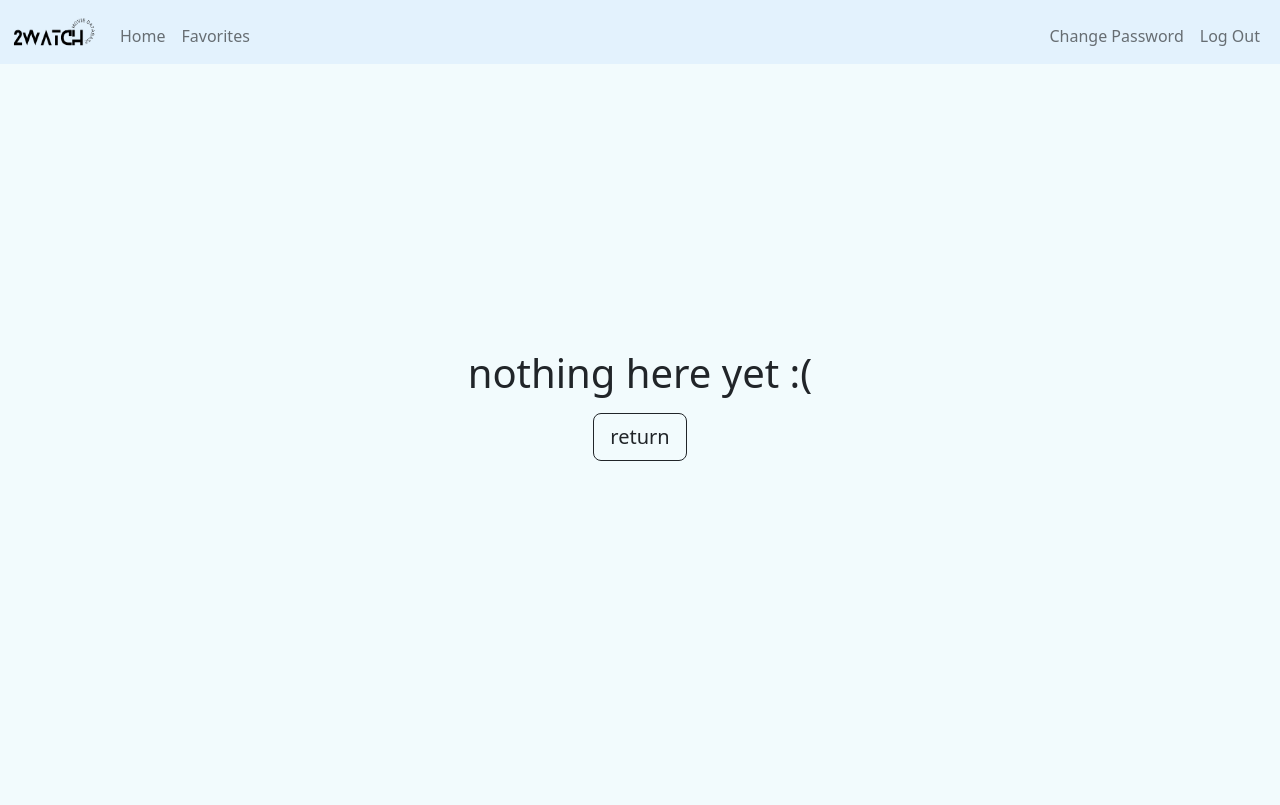
After one commit to erickgnclvs/flask-movie-app, a Flask app: page /add in a window 1280 px wide. The commit adds this page. Run offline with Flask 3, Linux system fonts and the light colour scheme.

Commit message:
Change navbar and add empty routes on app.py

```diff
--- a/app.py
+++ b/app.py
@@ -1,4 +1,5 @@
 from flask import Flask, render_template, redirect
+from flask_sqlalchemy import SQLAlchemy
 
 app = Flask(__name__)
 
@@ -6,14 +7,45 @@ app = Flask(__name__)
 def index():
     return redirect('/home')
 
-@app.route('/home')
+@app.route('/home', methods=['POST', 'GET'])
 def home():
-    return render_template('index.html')
+    return render_template('about.html')
 
+@app.route('/register', methods=['POST', 'GET'])
+def register():
+    return render_template('sorry.html')
 
-#todo
+@app.route('/login', methods=['POST', 'GET'])
+def login():
+    return render_template('sorry.html')
 
+@app.route('/favorites', methods=['POST', 'GET'])
+def favorites():
+    return render_template('sorry.html')
 
+@app.route('/add', methods=['POST', 'GET'])
+def add():
+    return render_template('sorry.html')
+
+@app.route('/delete', methods=['POST', 'GET'])
+def delete():
+    return render_template('sorry.html')
+
+@app.route('/changepassword', methods=['POST', 'GET'])
+def changepassword():
+    return render_template('sorry.html')
+
+@app.route('/logout', methods=['POST', 'GET'])
+def logout():
+    return render_template('sorry.html')
+
+@app.route('/search', methods=['POST', 'GET'])
+def search():
+    return render_template('sorry.html')
+
+@app.route('/forgotpassword', methods=['POST', 'GET'])
+def password():
+    return render_template('sorry.html')
 
 if __name__ == '__main__':
     app.run(debug=True)
--- a/templates/layout.html
+++ b/templates/layout.html
@@ -8,38 +8,34 @@
             <link rel="stylesheet" href="https://cdn.jsdelivr.net/npm/bootstrap@5.2.2/dist/css/bootstrap.min.css">
             <link rel="stylesheet" href="{{ url_for('static', filename='../static/styles.css') }}">
             <script src="https://cdn.jsdelivr.net/npm/bootstrap@5.0.2/dist/js/bootstrap.bundle.min.js"></script>
-            <title>Final Project: {% block title %} {% endblock %}</title>
+            <title>2WATCH: {% block title %} {% endblock %}</title>
         {% endblock %}
     </head>
     <body>
-        <nav class="navbar navbar-expand-sm navbar-light" style="background-color: #e3f2fd;">
+        <nav class="navbar navbar-expand-md navbar-light" style="background-color: #e3f2fd;">
             <div class="container-fluid">
 
                 <!-- place logo in here -->
 
-                <a id="logo" href="/"><img src="{{ url_for('static', filename='f.png') }}" height="30" width="30" alt="logo"></a>
-                <a class="navbar-brand" href="/">Final Project</a>
-                <button class="navbar-toggler" type="button" data-bs-toggle="collapse" data-bs-target="#navbarsExample03" aria-controls="navbarsExample03" aria-expanded="false" aria-label="Toggle navigation">
+                <a class="navbar-brand" href="/"><img src="{{ url_for('static', filename='icon.png') }}" height="35" width="84" alt="logo"></a>
+                <button aria-controls="navbar" aria-expanded="false" aria-label="Toggle navigation" class="navbar-toggler" data-bs-target="#navbar" data-bs-toggle="collapse" type="button">
                     <span class="navbar-toggler-icon"></span>
                 </button>
-                <div class="collapse navbar-collapse" id="navbarsExample03">
-                    <ul class="navbar-nav ms-auto mb-2 mb-sm-0">
-
-                        <!-- edit this part with correct links -->
-
-                        <li class="nav-item">
-                        <a class="nav-link" href="{{ url_for('home') }}">Home</a>
-                        </li>
-                        <li class="nav-item">
-                            <a class="nav-link" href="/">Page 2</a>
-                        </li>
-                        <li class="nav-item">
-                            <a class="nav-link" href="/">Page 3</a>
-                        </li>
-                        <li class="nav-item">
-                            <a class="nav-link" href="/">Page 4</a>
-                        </li>
-                    </ul>
+                <div class="collapse navbar-collapse" id="navbar">
+                    <!-- jinja loop if logged in -->
+                        <ul class="navbar-nav me-auto mt-2">
+                            <li class="nav-item"><a class="nav-link" href="/home">Home</a></li>
+                            <li class="nav-item"><a class="nav-link" href="/favorites">Favorites</a></li>
+                        </ul>
+                        <ul class="navbar-nav ms-auto mt-2">
+                            <li class="nav-item"><a class="nav-link" href="/changepassword">Change Password</a></li>
+                            <li class="nav-item"><a class="nav-link" href="/logout">Log Out</a></li>
+                        </ul>
+                    <!-- else -->
+                        <!-- <ul class="navbar-nav ms-auto mt-2"> -->
+                            <!-- <li class="nav-item"><a class="nav-link" href="/login">Log In</a></li> -->
+                        <!-- </ul> -->
+                    <!-- endif -->
                 </div>
             </div>
           </nav>
--- /dev/null
+++ b/templates/sorry.html
@@ -0,0 +1,18 @@
+{% extends 'layout.html' %}
+
+{% block title %}
+    Sorry
+{% endblock %}
+
+{% block body %}
+    <div id="intro" class="bg-image shadow-2-strong">
+        <div class="mask">
+          <div class="container d-flex align-items-center justify-content-center text-center h-100">
+            <div class="text-dark">
+              <h1 class="mb-3">nothing here yet :(</h1>
+              <a class="btn btn-outline-dark btn-lg" href="/home" role="button">return</a>
+            </div>
+          </div>
+        </div>
+      </div>
+{% endblock %}
```
Also changed, not shown: requirements.txt (added, +9 -0 lines), templates/about.html (added, +22 -0 lines), templates/index.html (+4 -27 lines), static/f.png (deleted), static/icon.png (added), 1 other file.
